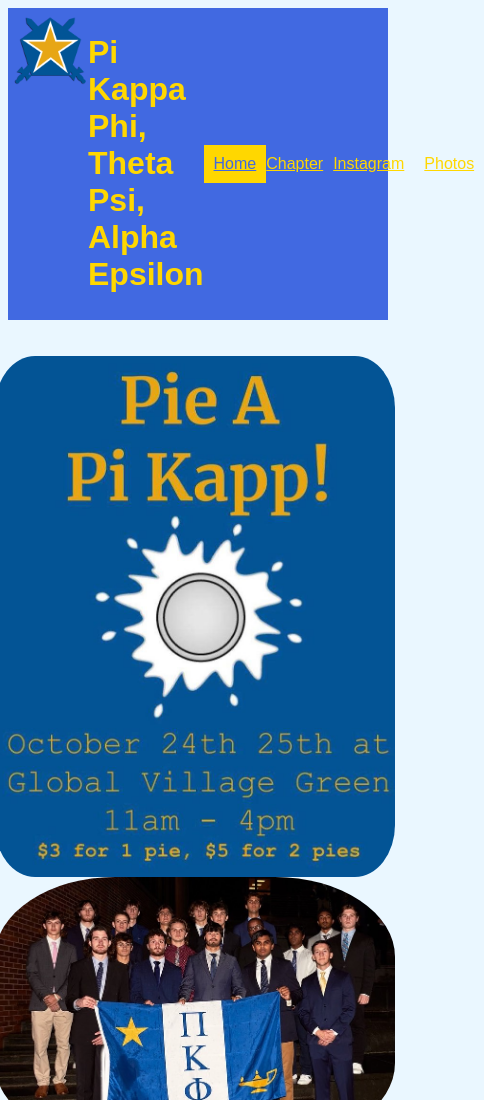
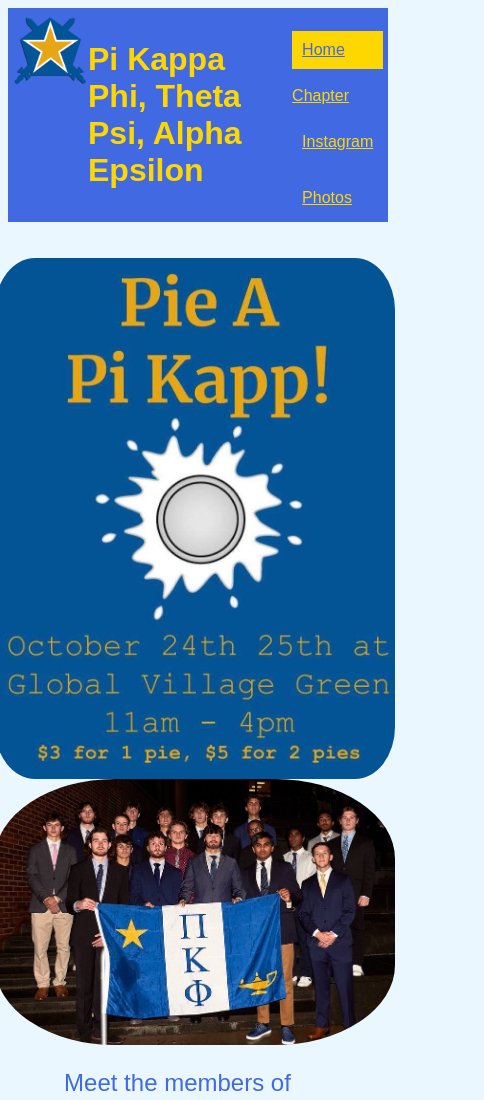
Before and after one commit to ColinChomas/pikapp_ae, a plain HTML site: page index.html in a window 390 px wide. Shown: the top 1100 px of the page, 484 px wide, since content can reach past the window. Drawn offline with Linux system fonts and the light colour scheme.

Commit message:
trying to fix links for mobile

```diff
--- a/styles.css
+++ b/styles.css
@@ -72,6 +72,16 @@
 
 }
 
+@media screen and (max-width: 430px) {
+    .links {
+        color: gold;
+        display:flex;
+        flex-direction: column-reverse;
+        margin-right:relative;
+        margin-top: auto;
+        margin-bottom:auto;
+}
+}
 .link {
     padding:10px;
 }
@@ -162,10 +172,10 @@
 }
 
 .photo {
-    width: 450px;
+    width: 420.69px;
     border: 2.5px solid navy;
     border-radius: 40%;
-    height:15%;
+    /* height:15%; */
 }
 
 .photobook {
```
